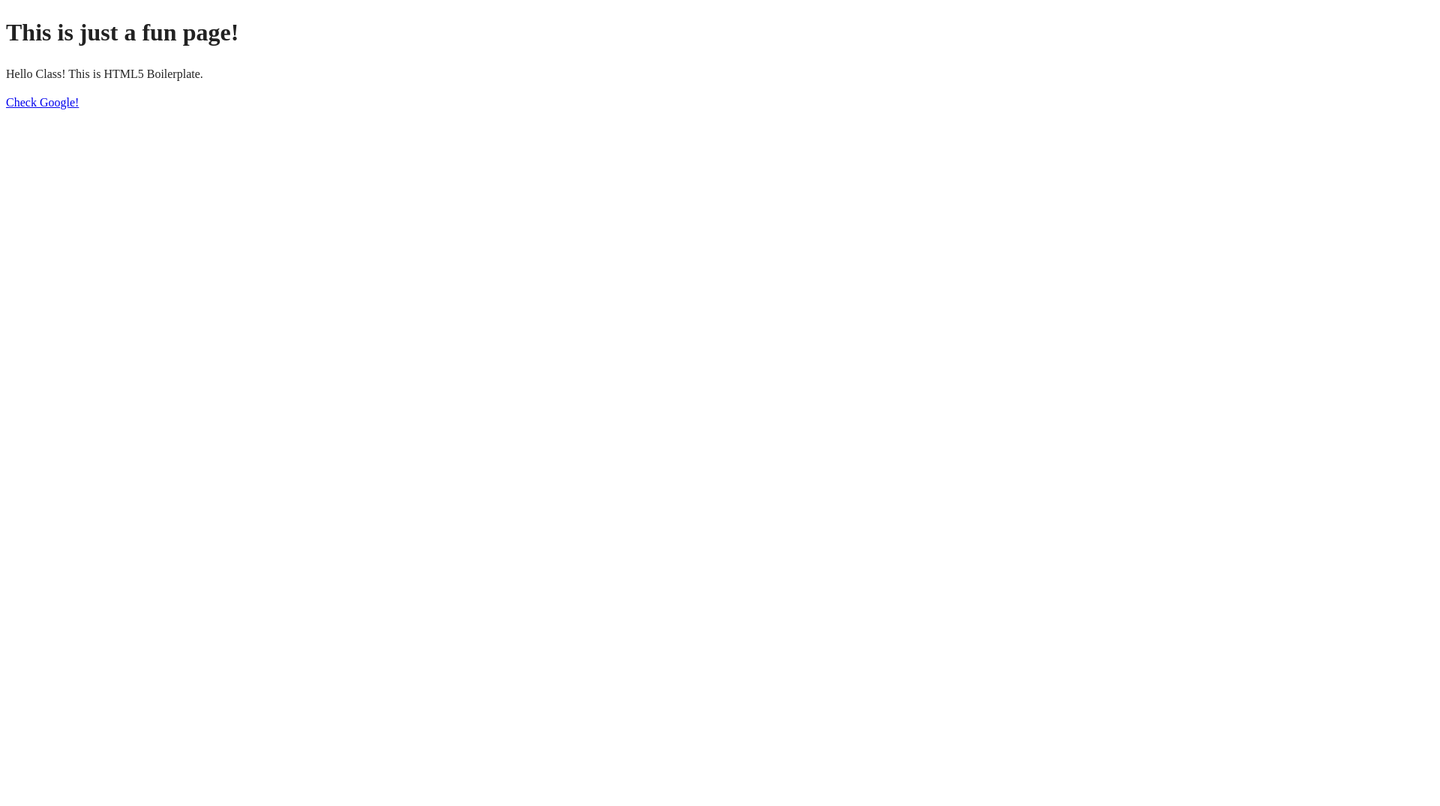
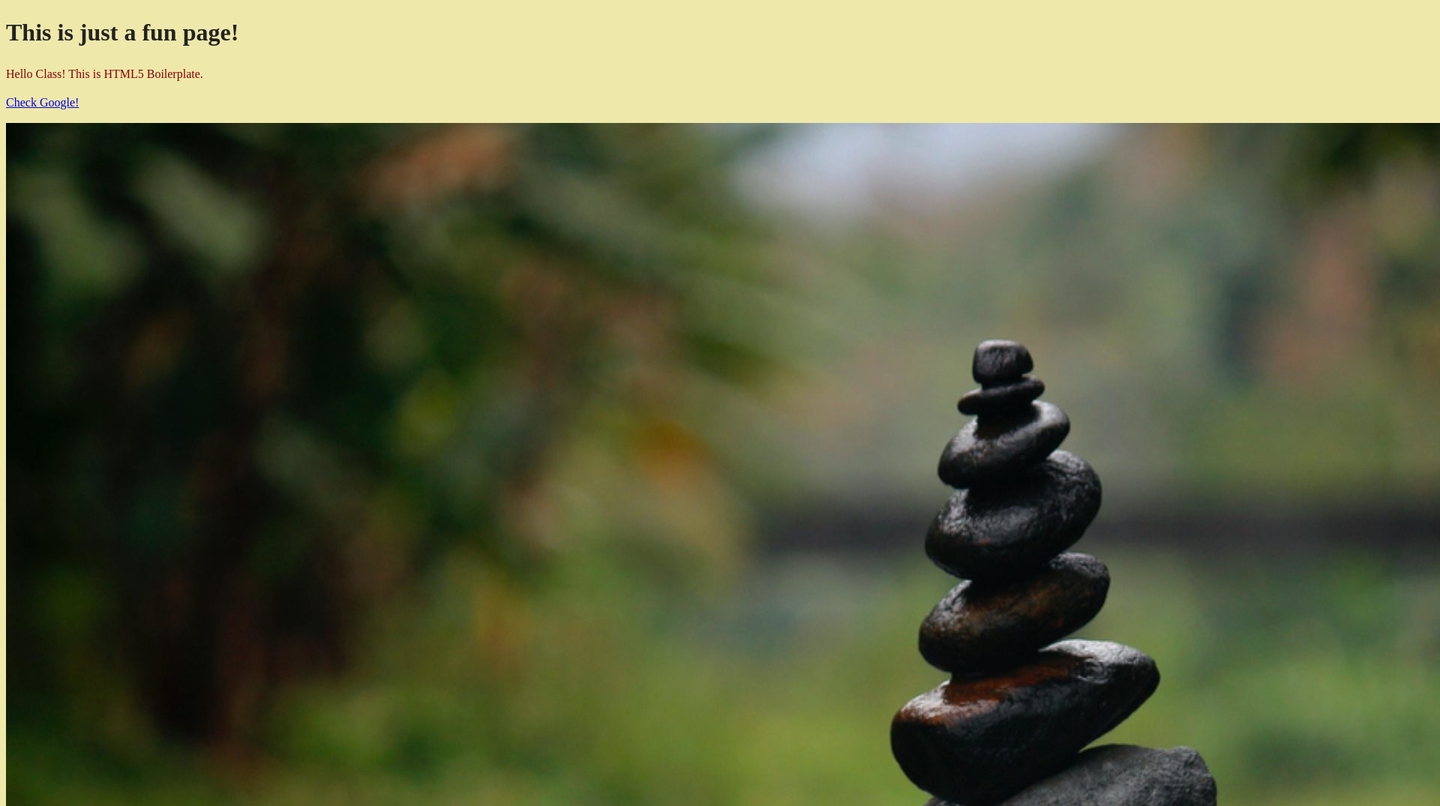
Before and after one commit to mrnnasir/HTMLAssignment_RN, a website built with webpack: page PO-HelloWorld/index.html in a window 1280 px wide. Shown: the top 1075 px of the page at 75% size, 1920 px wide, since content can reach past the window. Before the commit the page ends 800 px from the top, so only its background shows below. Built offline with nearby package versions, Linux system fonts and the light colour scheme.

Commit message:
Updated website

```diff
--- a/PO-HelloWorld/index.html
+++ b/PO-HelloWorld/index.html
@@ -22,13 +22,18 @@
   <meta name="theme-color" content="#fafafa">
 </head>
 
-<body>
+<body
+    style="background-color: palegoldenrod;">
 
   <!-- Add your site or application content here -->
   <h1> This is just a fun page!</h1>
-  <p>Hello Class! This is HTML5 Boilerplate.</p>
+  <p style="color: darkred">Hello Class! This is HTML5 Boilerplate.</p>
   <script src="js/app.js"></script>
-<a href="https://www.google.com"> Check Google! </a>
+  <a href="https://www.google.com"> Check Google! </a>
+  <p></p>
+  <a href="https://www.pinterest.com/pin/your-beautiful-pictures--563935184610633558/">
+    <img src="img/Free-Stock-Photos-01.jpg" height="1707" width="2560"/>
+  </a>
 
 </body>
 
```
Also changed, not shown: PO-HelloWorld/img/Free-Stock-Photos-01.jpg (added).
